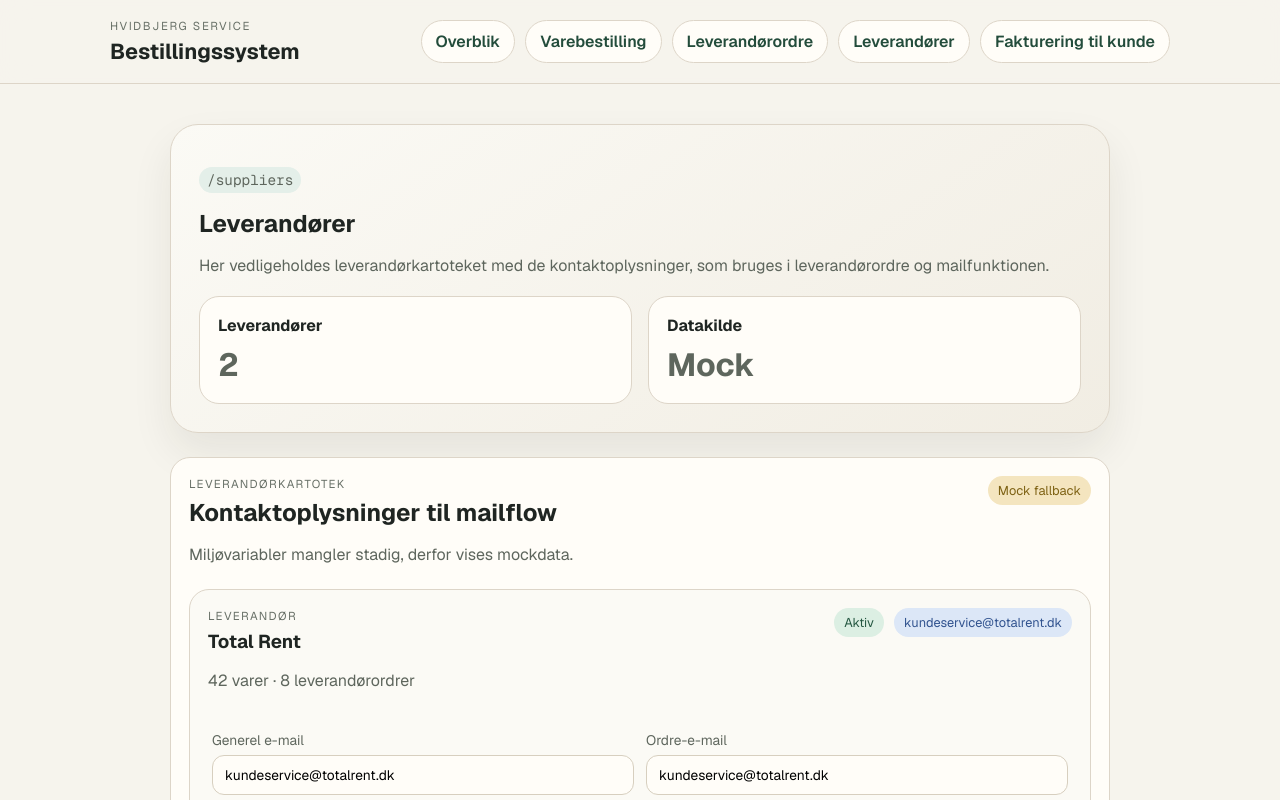
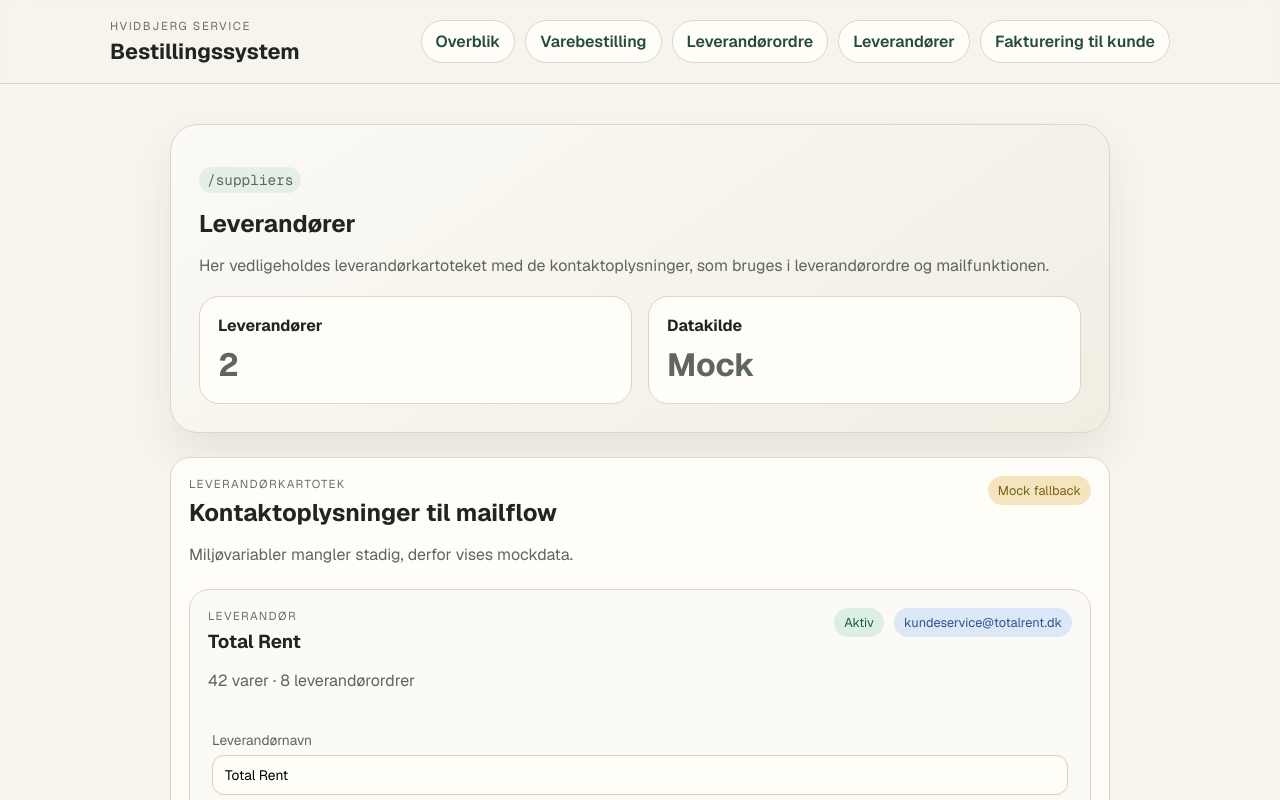
Before and after one commit to agd2d/Bestilling, a Next.js app in the folder implementation/: page /suppliers in a window 1280 px wide. Shown: the top 800 px of the page. Built offline with nearby package versions, Linux system fonts and the light colour scheme; no server answers.

Commit message:
Allow supplier name edits

```diff
--- a/implementation/app/api/suppliers/[id]/route.ts
+++ b/implementation/app/api/suppliers/[id]/route.ts
@@ -26,6 +26,7 @@ export async function POST(
 
     const { id } = await context.params;
     const body = (await request.json()) as {
+      name?: string;
       email?: string;
       orderEmail?: string;
       confirmationEmail?: string;
@@ -36,6 +37,7 @@ export async function POST(
 
     const result = await updateSupplierContacts({
       id,
+      name: body.name?.trim() ?? "",
       email: body.email?.trim() || null,
       orderEmail: body.orderEmail?.trim() || null,
       confirmationEmail: body.confirmationEmail?.trim() || null,
--- a/implementation/components/SupplierContactEditor.tsx
+++ b/implementation/components/SupplierContactEditor.tsx
@@ -19,6 +19,7 @@ export default function SupplierContactEditor({
 }) {
   const router = useRouter();
   const [form, setForm] = useState({
+    name: supplier.name,
     email: supplier.email ?? '',
     orderEmail: supplier.orderEmail ?? '',
     confirmationEmail: supplier.confirmationEmail ?? '',
@@ -56,6 +57,14 @@ export default function SupplierContactEditor({
   return (
     <div className="line-editor">
       <div className="line-editor-grid">
+        <label className="editor-field editor-field-wide">
+          Leverandørnavn
+          <input
+            className="editor-input"
+            value={form.name}
+            onChange={(event) => setForm((current) => ({ ...current, name: event.target.value }))}
+          />
+        </label>
         <label className="editor-field">
           Generel e-mail
           <input
--- a/implementation/lib/suppliers/supplier-actions.ts
+++ b/implementation/lib/suppliers/supplier-actions.ts
@@ -13,6 +13,7 @@ function canUseLiveData() {
 
 export async function updateSupplierContacts(params: {
   id: string;
+  name: string;
   email: string | null;
   orderEmail: string | null;
   confirmationEmail: string | null;
@@ -25,6 +26,14 @@ export async function updateSupplierContacts(params: {
       success: false,
       source: "mock",
       message: "Leverandør-id mangler.",
+    };
+  }
+
+  if (!params.name.trim()) {
+    return {
+      success: false,
+      source: "mock",
+      message: "Leverandørnavn må ikke være tomt.",
     };
   }
 
@@ -41,6 +50,7 @@ export async function updateSupplierContacts(params: {
     const { error } = await supabase
       .from("suppliers")
       .update({
+        name: params.name.trim(),
         email: params.email,
         order_email: params.orderEmail,
         confirmation_email: params.confirmationEmail,
```
